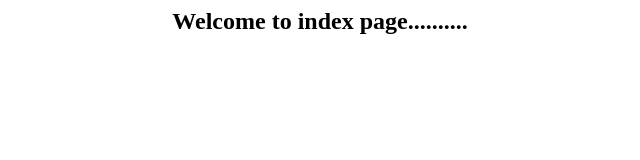
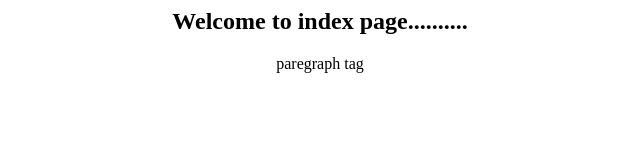
Before and after one commit to jitu121786/jitu121786, a plain HTML site: page index.html in a window 1280 px wide. Shown: the whole page, without its empty margins (320-960 px from the left). Drawn offline with Linux system fonts and the light colour scheme.

Commit message:
java program

```diff
--- a/index.html
+++ b/index.html
@@ -5,6 +5,7 @@
    <body>
       <center>
 	      <h2>Welcome to index page..........</h2>
+		  <p>paregraph tag</p>
 	  </center>
    </body>
 </html>
```
